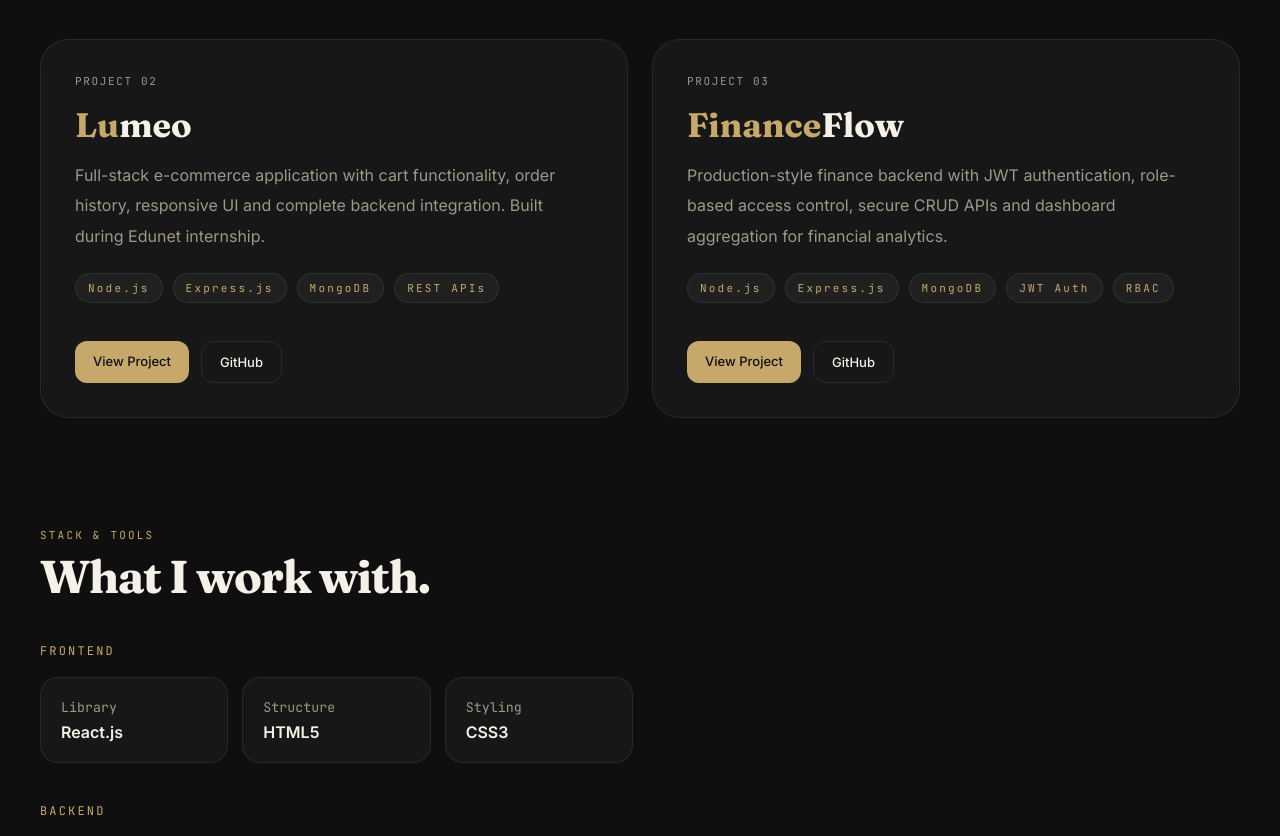
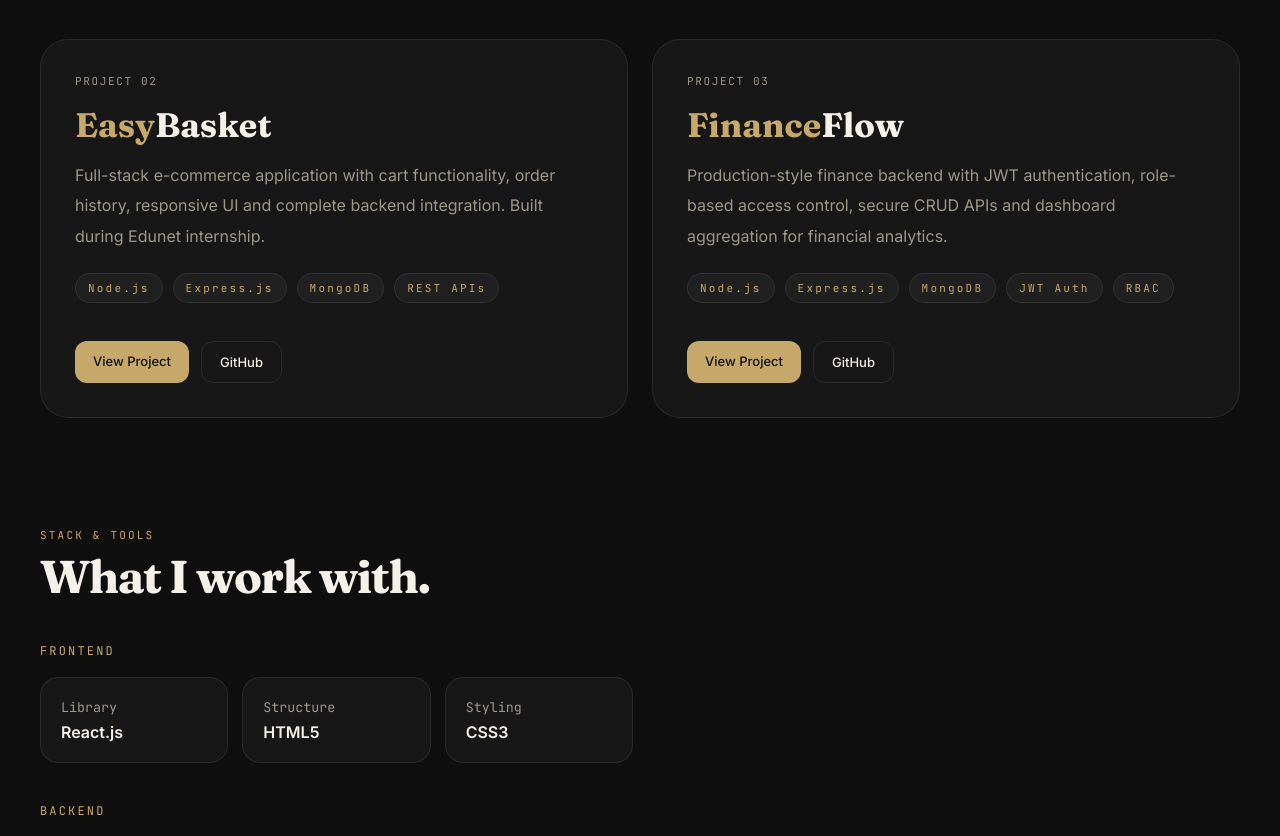
Before and after one commit to JithinManjunadh/Portfolio, a React app: page / in a window 1280 px wide. Shown: the part 882-1718 px from the top of the page. Built offline with nearby package versions, Linux system fonts and the light colour scheme; the HTML template or start-up script is replaced by a standard one.

Commit message:
updated project 02 title

```diff
--- a/src/data/portfolioData.js
+++ b/src/data/portfolioData.js
@@ -20,9 +20,9 @@ export const stats = [
 export const projects = [
   {
     id: '02',
-    title: 'Lumeo',
-    accent: 'Lu',
-    rest: 'meo',
+    title: 'EasyBasket',
+    accent: 'Easy',
+    rest: 'Basket',
     description:
       'Full-stack e-commerce application with cart functionality, order history, responsive UI and complete backend integration. Built during Edunet internship.',
     tags: ['Node.js', 'Express.js', 'MongoDB', 'REST APIs'],
```
